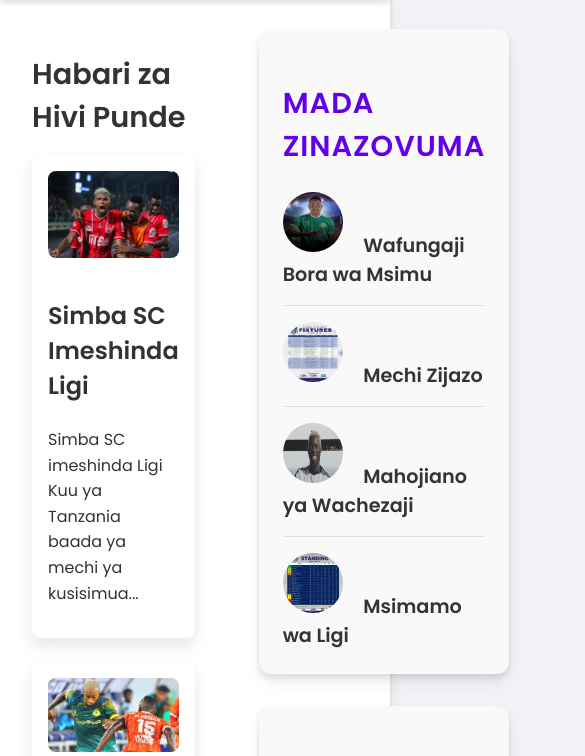
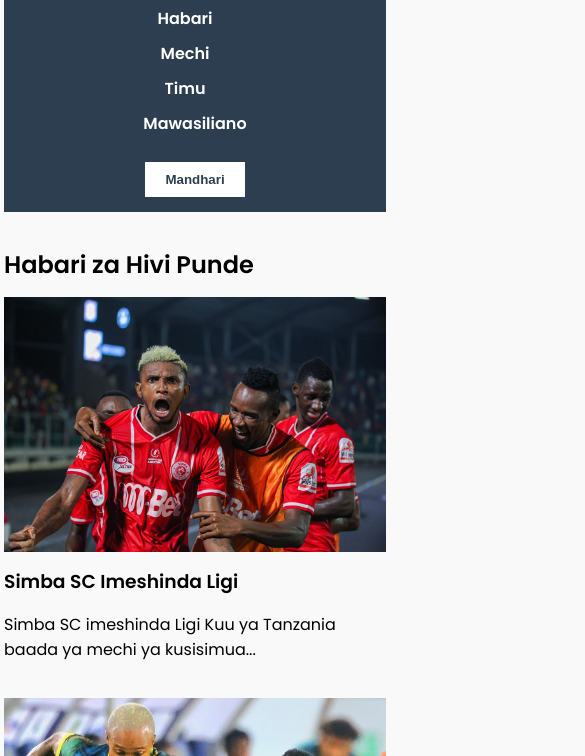
Before and after one commit to tzSystems/theme_project, a website: page index.html in a window 390 px wide. Shown: the part 92-848 px from the top of the page, 585 px wide, since content can reach past the window. Drawn offline with Linux system fonts and the light colour scheme.

Commit message:
adding images

```diff
--- a/styles.css
+++ b/styles.css
@@ -1,429 +1,198 @@
-/* Base styles and theme colors */
-:root {
-    --bg-color: #f0f2f5;
-    --text-color: #333;
-    --accent-color: #6200ea;
-    --nav-bg-color: #ffffff;
-    --nav-text-color: #333;
-    --nav-hover-bg-color: #6200ea;
-    --nav-hover-text-color: #ffffff;
-    --btn-bg-color: #6200ea;
-    --btn-text-color: #3fafca;
-    --btn-hover-bg-color: #4a00c8;
+/* Global Styles */
+body {
+    font-family: 'Poppins', sans-serif;
+    margin: 0;
+    padding: 4px;
+    box-sizing: border-box;
+    background-color: #f9f9f9;
 
-    /* Light theme */
-    --container-bg-color: #ffffff;
-    --article-bg-color: #ffffff;
-    --section-bg-color: #f9f9f9;
-    --section-text-color: #333;
 }
 
-.dark-theme {
-    --bg-color: #121212;
-    --text-color: #e0e0e0;
-    --accent-color: #bb86fc;
-    --nav-bg-color: #333333;
-    --nav-text-color: #e0e0e0;
-    --nav-hover-bg-color: #bb86fc;
-    --nav-hover-text-color: #121212;
-    --btn-bg-color: #bb86fc;
-    --btn-text-color: #e2e2e2;
-    --btn-hover-bg-color: #9853e7;
-
-    /* Dark theme */
-    --container-bg-color: #1e1e1e;
-    --article-bg-color: #2c2c2c;
-    --section-bg-color: #333333;
-    --section-text-color: #e0e0e0;
+img {
+    max-width: 100%;
+    height: auto;
+    display: block;
 }
 
-/* Body */
-body {
-    background-color: var(--bg-color);
-    color: var(--text-color);
-    font-family: 'Poppins', sans-serif;
-    margin: 0;
-    transition: background-color 0.3s, color 0.3s;
+.container {
+    max-width: 1200px;
+    margin: 0 auto;
+    padding: 0 15px;
 }
 
-/* Header Styles */
-header {
+h2, h3 {
+    margin: 15px 0;
+}
 
-    background-size: cover;
-    background-position: center;
-    color: var(--btn-text-color);
-    padding: 1rem 0;
-    box-shadow: 0 4px 8px rgba(0, 0, 0, 0.2);
-    position: relative;
+
+/* Header Block */
+.header-minimal {
+    background-color: #2c3e50;
+    color: #ffffff;
+    padding: 15px 0;
 }
 
 .header-container {
     display: flex;
     justify-content: space-between;
     align-items: center;
-    max-width: 1200px;
-    margin: 0 auto;
-    padding: 0 1rem;
+    flex-wrap: wrap;
 }
 
 .logo img {
-    height: 50px; /* Adjust as needed */
+    max-width: 150px;
 }
 
-.site-title {
-    font-size: 2.5rem;
-    font-weight: 700;
-    text-shadow: 2px 2px 4px rgba(0, 0, 0, 0.2);
-}
-
-#theme-toggle {
-    background-color: var(--btn-bg-color);
-    color: var(--btn-text-color);
-    border: none;
-    border-radius: 8px;
-    padding: 8px 16px;
-    cursor: pointer;
-    font-size: 1rem;
-    font-weight: 600;
-    transition: background-color 0.3s, transform 0.2s;
-}
-
-#theme-toggle:hover {
-    background-color: var(--btn-hover-bg-color);
-    transform: scale(1.05);
-}
-
-/* Navbar Styles */
-.navbar {
-    margin-top: 1rem;
-    background: rgba(255, 255, 255, 0.7); /* Semi-transparent background */
-    backdrop-filter: blur(10px); /* Glass effect */
-    box-shadow: 0 2px 6px rgba(0, 0, 0, 0.1);
-}
-
-.navbar {
-    background-color: var(--nav-bg-color);
-}
-
-.nav-list {
+.navbar .nav-list {
+    display: flex;
     list-style: none;
-    display: flex;
-    justify-content: center;
-    margin: 0;
     padding: 0;
 }
 
-.nav-list li {
-    margin: 0 1rem;
+.navbar .nav-list li {
+    margin-right: 20px;
 }
 
-.nav-link {
-    text-decoration: none;
-    color: var(--nav-text-color);
-    font-weight: 600;
-    padding: 0.5rem 1rem;
-    border-radius: 8px;
-    transition: background-color 0.3s, color 0.3s;
+.navbar .nav-list li:last-child {
+    margin-right: 0;
 }
 
-.nav-link:hover {
-    background-color: var(--nav-hover-bg-color);
-    color: var(--nav-hover-text-color);
+.navbar .nav-list .nav-link {
+    color: #ffffff;
+    text-decoration: none;
+    font-weight: 600;
 }
 
-/* Container Styles */
-.container {
-    padding: 2rem;
-    max-width: 1200px;
-    margin: 0 auto;
-    background-color: var(--container-bg-color);
+.btn-theme-toggle {
+    background-color: #ffffff;
+    color: #2c3e50;
+    border: none;
+    padding: 10px 20px;
+    cursor: pointer;
+    font-weight: 600;
 }
 
-/* Main Section */
-main {
+@media (max-width: 768px) {
+    .header-container {
+        flex-direction: column;
+    }
+
+    .navbar .nav-list {
+        flex-direction: column;
+        align-items: center;
+    }
+
+    .navbar .nav-list li {
+        margin-bottom: 10px;
+    }
+}
+
+
+/* Main Content Block */
+.container {
     display: flex;
-    justify-content: space-between;
-    margin-top: 2rem;
-    gap: 2rem;
+    flex-wrap: wrap;
+    gap: 20px;
+    padding: 20px 0;
 }
 
 .content {
-    flex: 3;
-    padding-right: 2rem;
-}
-
-.trending-latest-container {
-    flex: 1;
-    display: flex;
-    flex-direction: column;
-    gap: 2rem;
-}
-
-.content h2 {
-    font-size: 1.8rem;
-    margin-bottom: 1rem;
-}
-
-.content article {
-    background: var(--article-bg-color);
-    padding: 1rem;
-    margin-bottom: 1.5rem;
-    border-radius: 8px;
-    box-shadow: 0 8px 16px rgba(0, 0, 0, 0.1);
-    transition: background-color 0.3s, box-shadow 0.3s;
+    flex: 1 1 65%;
     display: flex;
     flex-direction: column;
 }
 
-.content article img {
-    width: 100%;
-    height: auto;
-    border-radius: 8px;
-    margin-bottom: 1rem;
+.content article {
+    margin-bottom: 20px;
 }
 
 .sidebar {
-    display:flex;
-    flex-direction: column;
-    gap:2rem
+    flex: 1 1 30%;
 }
 
-.content article h3 {
-    font-size: 1.5rem;
-    margin-bottom: 0.5rem;
+.trending, .latest-news {
+    background-color: #ffffff;
+    padding: 15px;
+    margin-bottom: 20px;
+    border-radius: 8px;
+    box-shadow: 0 0 10px rgba(0, 0, 0, 0.1);
 }
 
-.content article p {
-    font-size: 1rem;
-    line-height: 1.6;
+.sidebar ul {
+    list-style: none;
+    padding: 0;
 }
 
-/* Trending and Latest News Sections */
-.trending,
-.latest-news {
-    background: var(--section-bg-color);
-    border-radius: 12px;
-    box-shadow: 0 10px 20px rgba(0, 0, 0, 0.1);
-    padding: 1.5rem;
-    transition: box-shadow 0.3s, transform 0.3s;
+.sidebar ul li {
+    margin-bottom: 15px;
 }
 
-.trending h3,
-.latest-news h3 {
-    font-size: 1.8rem;
-    margin-bottom: 1.5rem;
-    color: var(--accent-color);
-    text-transform: uppercase;
-    letter-spacing: 1px;
+.sidebar ul li a {
+    display: flex;
+    align-items: center;
+    text-decoration: none;
+    color: #2c3e50;
 }
 
-.trending ul,
-.latest-news ul {
-    list-style: none;
-    padding: 0;
-    margin: 0;
+.sidebar ul li a img {
+    max-width: 50px;
+    margin-right: 10px;
+    border-radius: 5px;
 }
 
-.trending ul li,
-.latest-news ul li {
-    display: flex;
-    align-items: center;
-    margin-bottom: 1rem;
-    border-bottom: 1px solid #e0e0e0;
-    padding-bottom: 1rem;
+@media (max-width: 768px) {
+    .content, .sidebar {
+        flex: 1 1 100%;
+    }
 }
 
-.trending ul li:last-child,
-.latest-news ul li:last-child {
-    margin-bottom: 0;
-    border-bottom: none;
-    padding-bottom: 0;
+
+/* Video and Advertisement Block */
+.video-ad-container {
+    padding: 20px 0;
+    background-color: #f1f1f1;
 }
 
-.trending ul img,
-.latest-news ul img {
-    width: 60px;
-    height: 60px;
-    border-radius: 50%;
-    margin-right: 1rem;
-    transition: transform 0.3s;
-}
-
-.trending ul a,
-.latest-news ul a {
-    text-decoration: none;
-    color: var(--section-text-color);
-    font-weight: 600;
-    font-size: 1.2rem;
-    transition: color 0.3s;
-}
-
-.trending ul a:hover,
-.latest-news ul a:hover {
-    color: var(--accent-color);
-}
-
-.trending ul li:hover img,
-.latest-news ul li:hover img {
-    transform: scale(1.1);
-}
-
-.trending:hover,
-.latest-news:hover {
-    box-shadow: 0 15px 25px rgba(0, 0, 0, 0.2);
-    transform: translateY(-5px);
-}
-
-/* Video Section Styling */
-.videos {
-    display: flex;
-    justify-content: space-between;
-    gap: 2rem;
-    margin-top: 2rem;
-    padding-left: 2rem;
-    padding-right: 2rem;
+.videos h2 {
+    margin-bottom: 20px;
 }
 
 #video-container {
-    display:flex;
-    gap:2rem;
-    padding-left:8px;
-    padding-right:4px
+    display: flex;
+    flex-wrap: wrap;
+    gap: 20px;
 }
 
 .video-item {
-    background-color: var(--article-bg-color);
+    flex: 1 1 30%;
+    background-color: #ffffff;
+    padding: 15px;
     border-radius: 8px;
-    padding: 1rem;
-    margin-bottom: 1.5rem;
-    box-shadow: 0 8px 16px rgba(0, 0, 0, 0.1);
-    transition: background-color 0.3s, box-shadow 0.3s;
+    box-shadow: 0 0 10px rgba(0, 0, 0, 0.1);
+    text-align: center;
 }
 
-.video-item h3 {
-    font-size: 1.5rem;
-    margin-bottom: 1rem;
-}
-
-video-item iframe {
-    width: 80%;
-    height: auto;
-    border-radius: 8px;
-}
-
-/* Right Side Advertise Container */
-#advertise-container {
-    flex: 1;
-    background: linear-gradient(135deg, #ffffff, #f9f9f9);
-    border-radius: 12px;
-    box-shadow: 0 10px 20px rgba(0, 0, 0, 0.1);
-    padding: 1.5rem;
-    margin-bottom: 2rem;
-    transition: background-color 0.3s, box-shadow 0.3s;
-}
-
-#advertise-container h3 {
-    font-size: 1.8rem;
-    margin-bottom: 1.5rem;
-    color: var(--accent-color);
-    text-transform: uppercase;
-}
-
-#advertise-container p {
-    font-size: 1rem;
-    color: var(--section-text-color);
-}
-
-#theme-toggle:active {
-    transform: scale(0.95);
-    background-color: var(--btn-hover-bg-color);
-}
-
-html {
-    scroll-behavior: smooth;
-}
-
-.container,
-.trending,
-.latest-news,
-#advertise-container,
-.video-item {
-    box-shadow: 0 10px 15px rgba(0, 0, 0, 0.05), 0 4px 6px rgba(0, 0, 0, 0.1);
+@media (max-width: 768px) {
+    .video-item {
+        flex: 1 1 100%;
+    }
 }
 
 
-
-#theme-toggle {
-    background: linear-gradient(45deg, var(--btn-bg-color), var(--btn-hover-bg-color));
-    box-shadow: 0 4px 6px rgba(0, 0, 0, 0.1);
-}
-
-.content article:hover,
-.video-item:hover,
-.trending:hover,
-.latest-news:hover {
-    transform: translateY(-10px);
-    box-shadow: 0 15px 25px rgba(0, 0, 0, 0.2);
-    transition: transform 0.3s ease, box-shadow 0.3s ease;
-}
-
-.nav-link:focus,
-#theme-toggle:focus {
-    outline: 2px solid var(--accent-color);
-    outline-offset: 2px;
-}
-
-/* Custom Scrollbar */
-::-webkit-scrollbar {
-    width: 10px;
-}
-
-::-webkit-scrollbar-thumb {
-    background-color: var(--accent-color);
-    border-radius: 10px;
-}
-
-::-webkit-scrollbar-track {
-    background-color: var(--bg-color);
-}
-
-h1, h2, h3, h4, h5, h6 {
-    font-size: calc(1.5rem + 1vw); /* Responsive sizing */
-}
-
-p {
-    font-size: calc(1rem + 0.2vw); /* Responsive sizing */
-}
-
-.content article img:hover {
-    filter: brightness(0.9);
-    transition: filter 0.3s ease;
-}
-
-
-.navbar .nav-list {
-    display: none;
-    flex-direction: column;
-    gap: 1rem;
-}
-
-.navbar .nav-list.active {
-    display: flex;
-}
-
-
-/* Footer Styles */
+/* Footer Block */
 footer {
-    background-color: var(--nav-bg-color);
-    color: var(--nav-text-color);
-    padding: 1rem;
+    background-color: #2c3e50;
+    color: #ffffff;
+    padding: 15px 0;
     text-align: center;
-    box-shadow: 0 -4px 8px rgba(0, 0, 0, 0.2);
-    position: relative;
 }
 
 footer p {
     margin: 0;
-    font-size: 1rem;
-    font-weight: 600;
 }
+
+@media (max-width: 768px) {
+    footer {
+        padding: 20px;
+    }
+}
```
Also changed, not shown: 2 other files.
